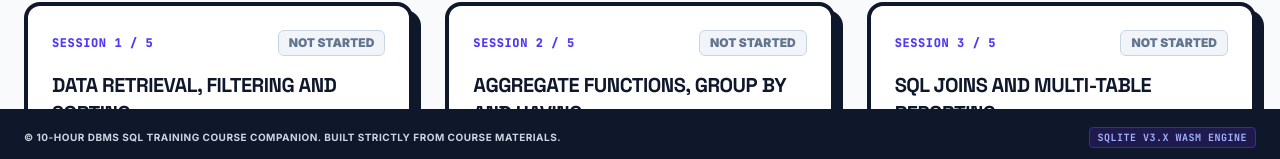
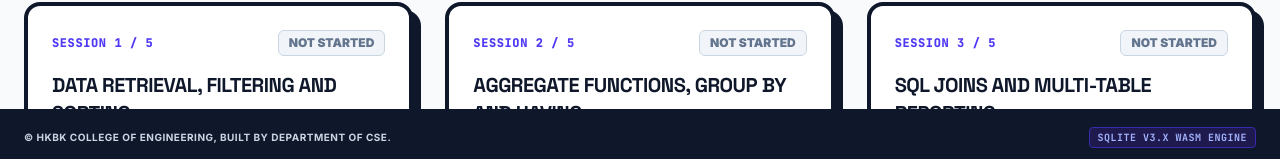
Before and after one commit to tahirnaquash/SQL-Masterclass, a React (Vite) app: page / in a window 1280 px wide. Shown: the part 638-797 px from the top of the page. Built offline with nearby package versions, Linux system fonts and the light colour scheme.

Commit message:
chore: update footer branding and deployment workflow
Update footer credit to HKBK College of Engineering and replace the static deployment workflow with an optimized build-and-deploy pipeline.

```diff
--- a/src/App.tsx
+++ b/src/App.tsx
@@ -1268,7 +1268,7 @@ export default function App() {
 
       {/* FOOTER */}
       <footer className="py-3.5 px-6 bg-[#0F172A] border-t-4 border-[#0F172A] text-center text-[10px] text-slate-300 font-bold uppercase tracking-wider flex justify-between items-center shrink-0">
-        <p>© 10-Hour DBMS SQL Training Course Companion. Built strictly from course materials.</p>
+        <p>© HKBK College of Engineering, Built by Department of CSE.</p>
         <p className="font-mono text-indigo-300 bg-indigo-950 px-2 py-0.5 rounded border border-indigo-800">SQLite v3.x WASM Engine</p>
       </footer>
 
```
